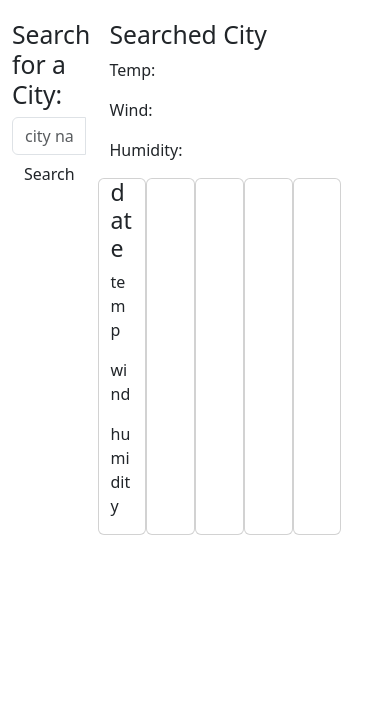
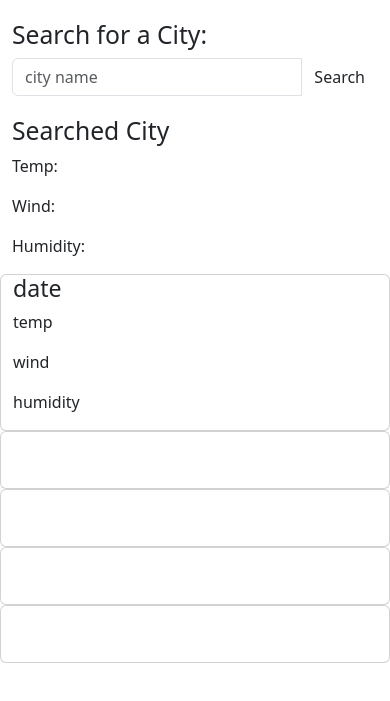
Before and after one commit to jberger2992/weather-dashboard, a plain HTML site: page index.html in a window 390 px wide. Shown: the part 53-754 px from the top of the page. Drawn offline with nearby package versions, Linux system fonts and the light colour scheme.

Commit message:
responsive layout

```diff
--- a/assets/script.js
+++ b/assets/script.js
@@ -25,6 +25,7 @@ var fiveTempP = document.getElementById("fivetemp");
 var fiveWindP = document.getElementById("fivewind");
 var fiveHumidityP = document.getElementById("fivehumidity");
 var buttons = document.getElementById("inputarea");
+var savedBtns = document.getElementById("savedBtns");
 
 var APIKey = "4c34d8d8ec08ac9c00d227658c97fec3";
 var city = "";
@@ -42,11 +43,10 @@ function capitalizeWords(str) {
 
 function createBtn(str){
   var newBtn = document.createElement("button");
-  newBtn.classList.add("w-75");
-  newBtn.classList.add("m-2");
-  newBtn.classList.add("p-2");
+  // newBtn.classList.add("w-75","m-2","p-2");
+  newBtn.classList.add("col-12","col-lg-9","fs-5");
   newBtn.textContent = str;
-  buttons.appendChild(newBtn);
+  savedBtns.appendChild(newBtn);
   newBtn.addEventListener("click", function(){
     queryURL = "https://api.openweathermap.org/data/2.5/weather?q=" + newBtn.textContent + "&appid=" + APIKey;
     searchedCityH2.textContent = "Current weather in " + newBtn.textContent;
--- a/index.html
+++ b/index.html
@@ -14,44 +14,45 @@
          <h1>Weather Dashboard</h1>
     </header>
     <div class="row">
-        <section class="col-3">
+        <section class="col-12 col-lg-3">
             <h2>Search for a City:</h2>
             <div id="inputarea" class="input-group mb-3">
                 <input id="citynameinput" type="text" class="form-control" placeholder="city name" >
                 <button class="btn" id="citysearchbtn">Search</button>
               </div>
+              <div id="savedBtns" class="row col-12 m-1"></div>
         </section>
-        <section class="col-9">
+        <section class="col-12 col-lg-9">
             <h2 id="searchedcity">Searched City</h2>
             <p id="searchedtemp">Temp: </p>
             <p id="searchedwind">Wind: </p>
             <p id="searchedhumidity">Humidity: </p>
             <div class="row">
-                <div id="oneday" class="col-2 card">
+                <div id="oneday" class="col-12 col-lg-2 card">
                     <h3 id="onedate">date</h3>
                     <p id="onetemp">temp</p>
                     <p id="onewind">wind</p>
                     <p id="onehumidity">humidity</p>
                 </div>
-                <div id="twoday" class="col-2 card">
+                <div id="twoday" class="col-12 col-lg-2 card">
                     <h3 id="twodate"></h3>
                     <p id="twotemp"></p>
                     <p id="twowind"></p>
                     <p id="twohumidity"></p>
                 </div>
-                <div id="threeday" class="col-2 card">
+                <div id="threeday" class="col-12 col-lg-2 card">
                     <h3 id="threedate"></h3>
                     <p id="threetemp"></p>
                     <p id="threewind"></p>
                     <p id="threehumidity"></p>
                 </div>
-                <div id="fourday" class="col-2 card">
+                <div id="fourday" class="col-12 col-lg-2 card">
                     <h3 id="fourdate"></h3>
                     <p id="fourtemp"></p>
                     <p id="fourwind"></p>
                     <p id="fourhumidity"></p>
                 </div>
-                <div id="fiveday" class="col-2 card">
+                <div id="fiveday" class="col-12 col-lg-2 card">
                     <h3 id="fivedate"></h3>
                     <p id="fivetemp"></p>
                     <p id="fivewind"></p>
```
